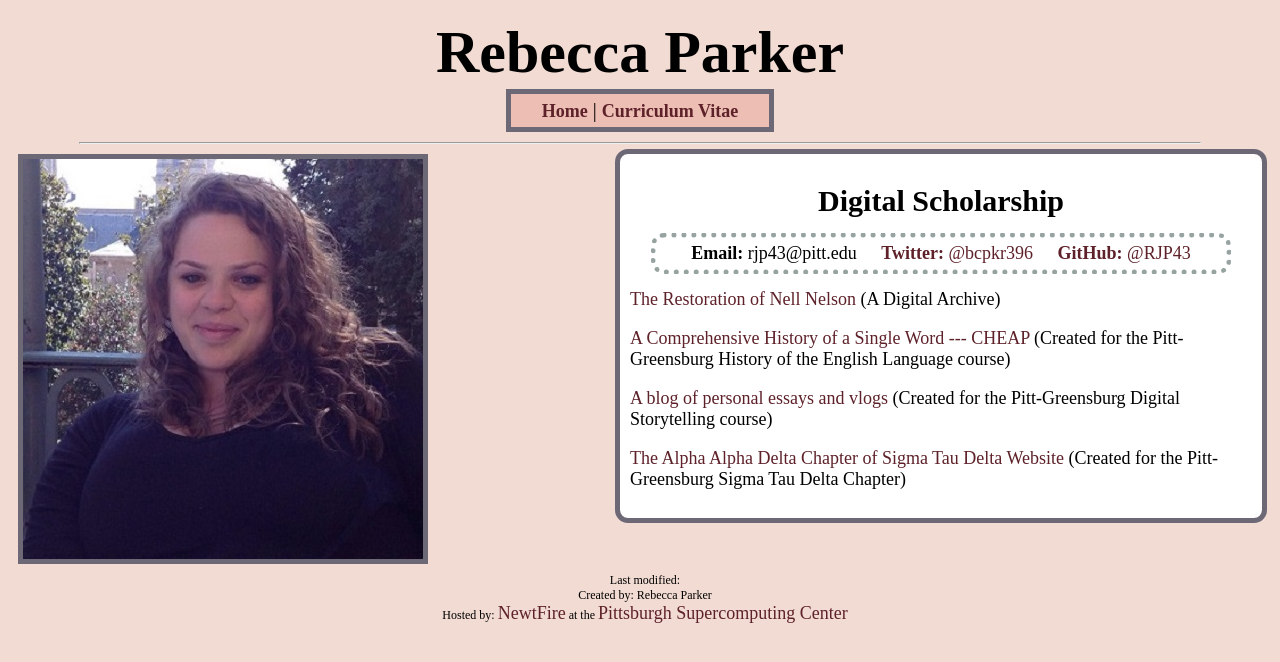
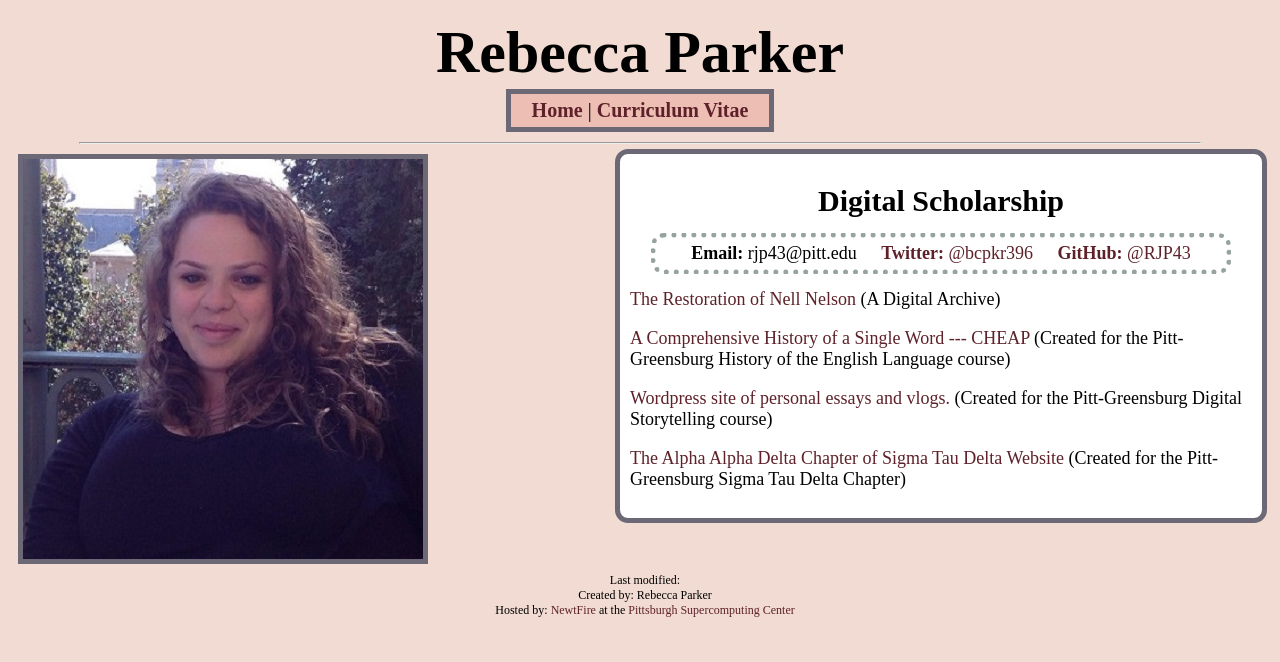
Before and after one commit to RJP43/personalWebpage, a plain HTML site: page index.html in a window 1280 px wide. Drawn offline with nearby package versions, Linux system fonts and the light colour scheme; files that its build step writes are made by us from their sources.

Commit message:
edit to website so CV link goes straight to PDF version of CV.. this helps with keeping CV updated --- handmad CV html is still live on site but just not being linked to off the index page

```diff
--- a/index.html
+++ b/index.html
@@ -31,8 +31,8 @@
                 <p><a id="cheap" href="./HEL_Project/cheap.html" target="_blank">A Comprehensive History of a Single
                         Word --- CHEAP</a> (Created for the Pitt-Greensburg History of the English
                     Language course)</p>
-                <p><a id="persBlog" href="https://agenda2rescue.wordpress.com/" target="_blank">A blog of personal
-                        essays and vlogs</a> (Created for the Pitt-Greensburg Digital Storytelling
+                <p><a id="persBlog" href="https://agenda2rescue.wordpress.com/" target="_blank">Wordpress site of personal
+                        essays and vlogs.</a> (Created for the Pitt-Greensburg Digital Storytelling
                     course)</p>
                 <p><a id="STDchap" href="http://www.pitt.edu/~upgstd/" target="_blank">The Alpha Alpha Delta Chapter of Sigma Tau Delta Website</a> (Created for the Pitt-Greensburg Sigma Tau Delta Chapter)</p>
             </div>
--- a/style.css
+++ b/style.css
@@ -192,20 +192,20 @@ i.name{
 
 a:link{
     text-decoration: none;
-font-size: 18px;
+/*font-size: 18px;*/
     color: #5E2129;
 }
 a:visited{
     text-decoration: none;
     color: #6D6875;
-    font-size: 18px;
+ /*   font-size: 18px;*/
 
 }
 a:hover{
     text-decoration: none;
     color: #ECBEB4;
     background-color: #000000;
-    font-size: 18px;
+/*    font-size: 18px;*/
 
 }
 /*https://coolors.co/f1dbd2-93928d-ecbeb4-b19994-6d6875*/
--- a/top.html
+++ b/top.html
@@ -1,5 +1,5 @@
 <h1>Rebecca Parker</h1>
 <div id="menu">
-    <a href="index.html"><strong>Home</strong></a> | <a href="CV.HTML"><strong>Curriculum Vitae</strong></a>
+    <a href="index.html"><strong>Home</strong></a> | <a href="RebeccaParker_CV.pdf"><strong>Curriculum Vitae</strong></a>
 </div>
 <hr id="menuDiv"/>
```
